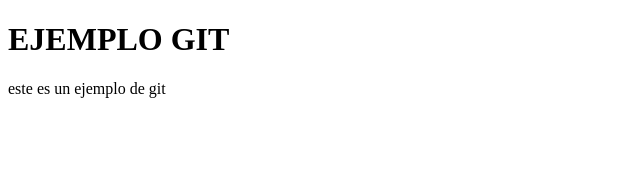
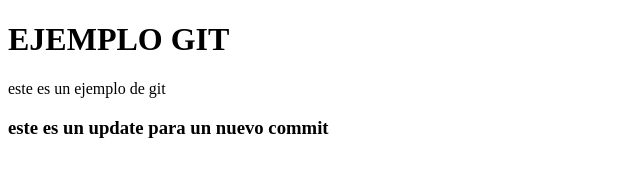
Before and after one commit to ivandmz/probandoGitHub2021, a plain HTML site: page index.html in a window 1280 px wide. Shown: the whole page, without its empty margins (0-640 px from the left). Drawn offline with Linux system fonts and the light colour scheme.

Commit message:
segundo commit de la pagina subiendo una correccion del html

```diff
--- a/index.html
+++ b/index.html
@@ -9,5 +9,7 @@
 <body>
     <h1>EJEMPLO GIT</h1>
     <p>este es un ejemplo de git</p>
+
+    <h3>este es un update para un nuevo commit</h3>
 </body>
 </html>
```
